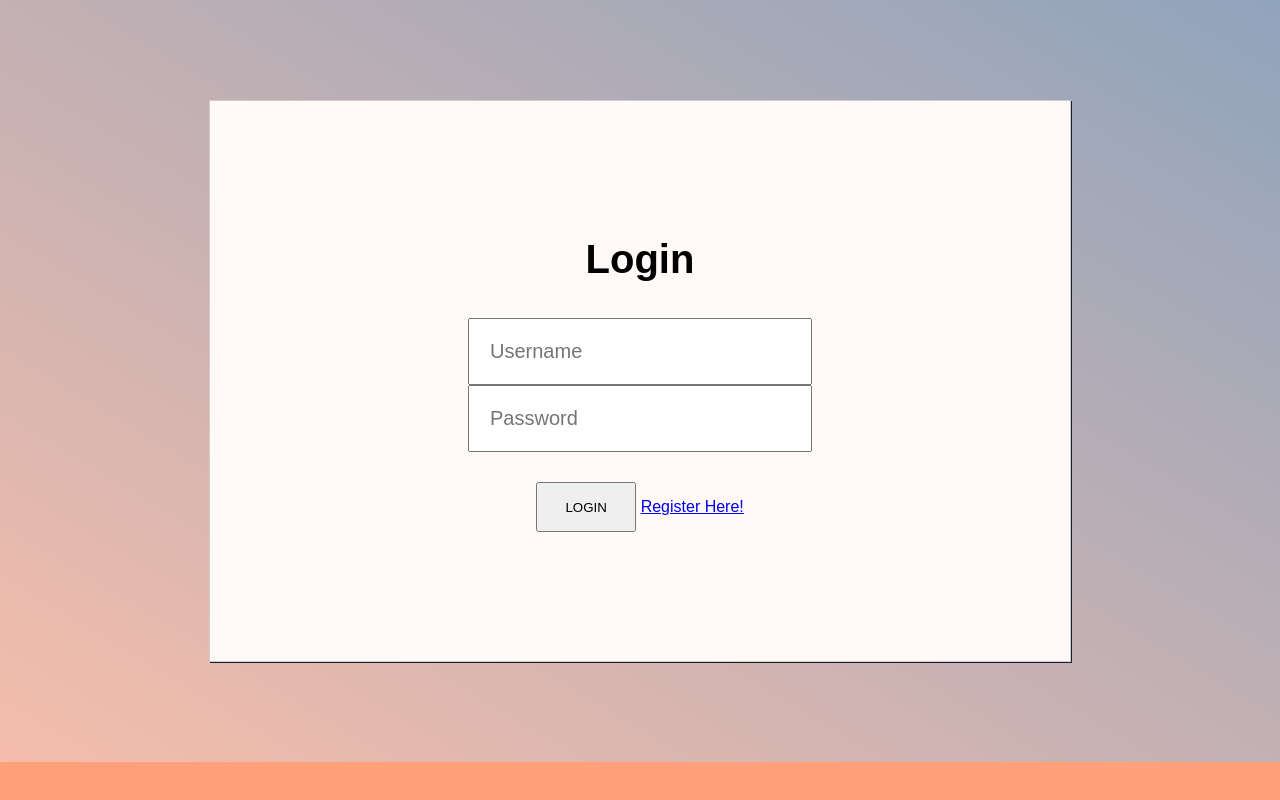
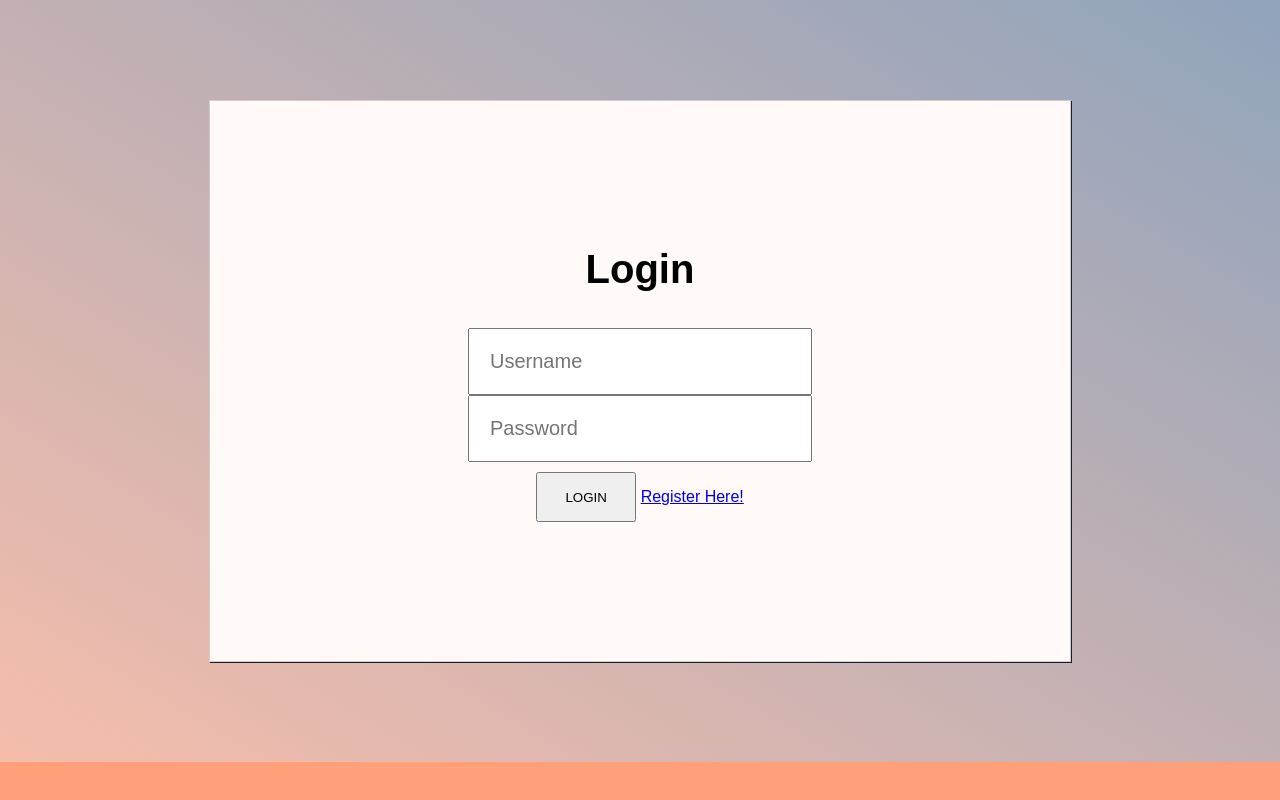
Before and after one commit to StaticDDQ/Go-Blox-GPS, a PHP site: page / in a window 1280 px wide. Run offline with PHP 8.4, Linux system fonts and the light colour scheme.

Commit message:
index.css and index.html changes

```diff
--- a/public/css/index.css
+++ b/public/css/index.css
@@ -1,5 +1,4 @@
 /* VARIABES */
-
 
 body {
     background-image: url("https://media.istockphoto.com/photos/like-getting-together-with-my-friends-picture-id869988382");
@@ -32,12 +31,8 @@ button {
     height: 50px;
 }
 
-div {
+.logins {
     padding: 10px 10px 10px 10px;
-}
-
-.logins {
-
 }
 
 .container {
@@ -46,7 +41,6 @@ div {
     background-color: rgb(255,249,248);
     border: solid 1px rgb(214,201,201);
     box-shadow: 1px 1px 0px 0px #13232f;
-    /*background-color: #fff4f0*/
     height: 500px;
     width: 800px;
     padding: 30px;
--- a/public/index.html
+++ b/public/index.html
@@ -15,8 +15,6 @@
                 <br/>
             </div>
             <script type="text/javascript" src="signUp.js"></script>
-
-            <div></div>
             <button onclick="getData()" >LOGIN</button>
             <a href="signUpForm.html">Register Here!</a>
             <p id="pId"></p>
```
